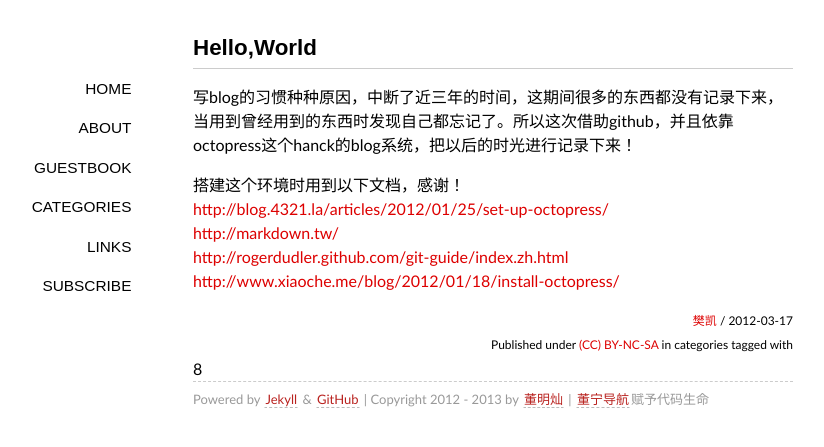
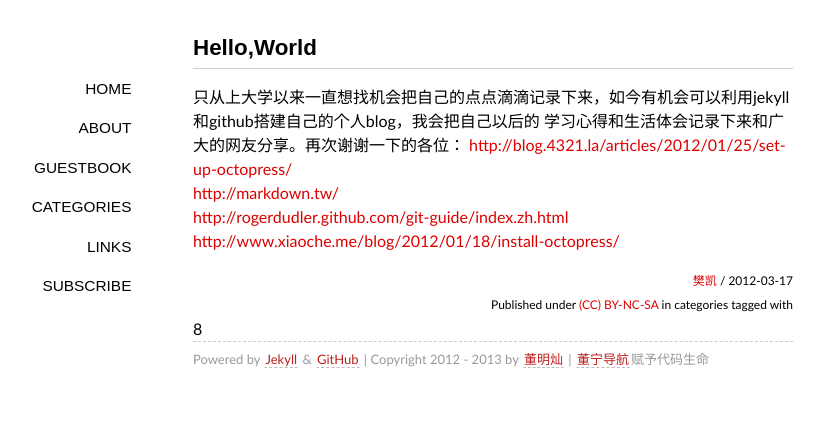
Before and after one commit to Lucces/demo, a Jekyll site: the page built from _posts/2012-03-17-helloworld.markdown, in a window 1280 px wide. Shown: the top 447 px of the page, without its empty margins (147-971 px from the left). Built offline with Jekyll 4.4.1, drawn with Linux system fonts in a browser that asks for light colours; some web fonts are replaced.

Commit message:
Update 2012-03-17-helloworld.markdown

```diff
--- a/_posts/2012-03-17-helloworld.markdown
+++ b/_posts/2012-03-17-helloworld.markdown
@@ -5,9 +5,8 @@ date: 2012-03-17 10:52
 comments: true
 Hello,World:
 ---
-写blog的习惯种种原因，中断了近三年的时间，这期间很多的东西都没有记录下来，当用到曾经用到的东西时发现自己都忘记了。所以这次借助github，并且依靠octopress这个hanck的blog系统，把以后的时光进行记录下来！
-
-搭建这个环境时用到以下文档，感谢！
+只从上大学以来一直想找机会把自己的点点滴滴记录下来，如今有机会可以利用jekyll和github搭建自己的个人blog，我会把自己以后的
+学习心得和生活体会记录下来和广大的网友分享。再次谢谢一下的各位：
 <http://blog.4321.la/articles/2012/01/25/set-up-octopress/>
 <http://markdown.tw/>
 <http://rogerdudler.github.com/git-guide/index.zh.html>
```
